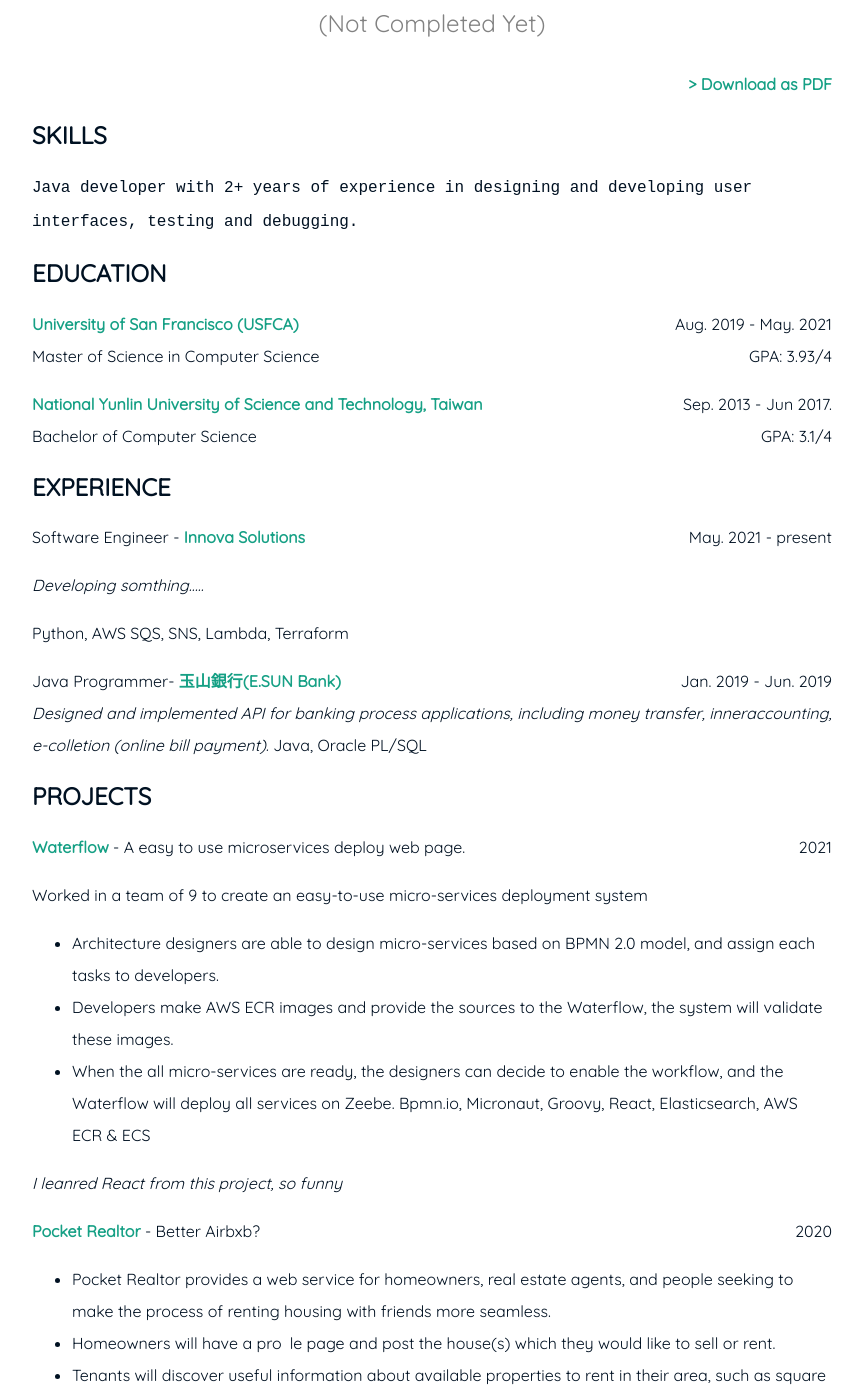
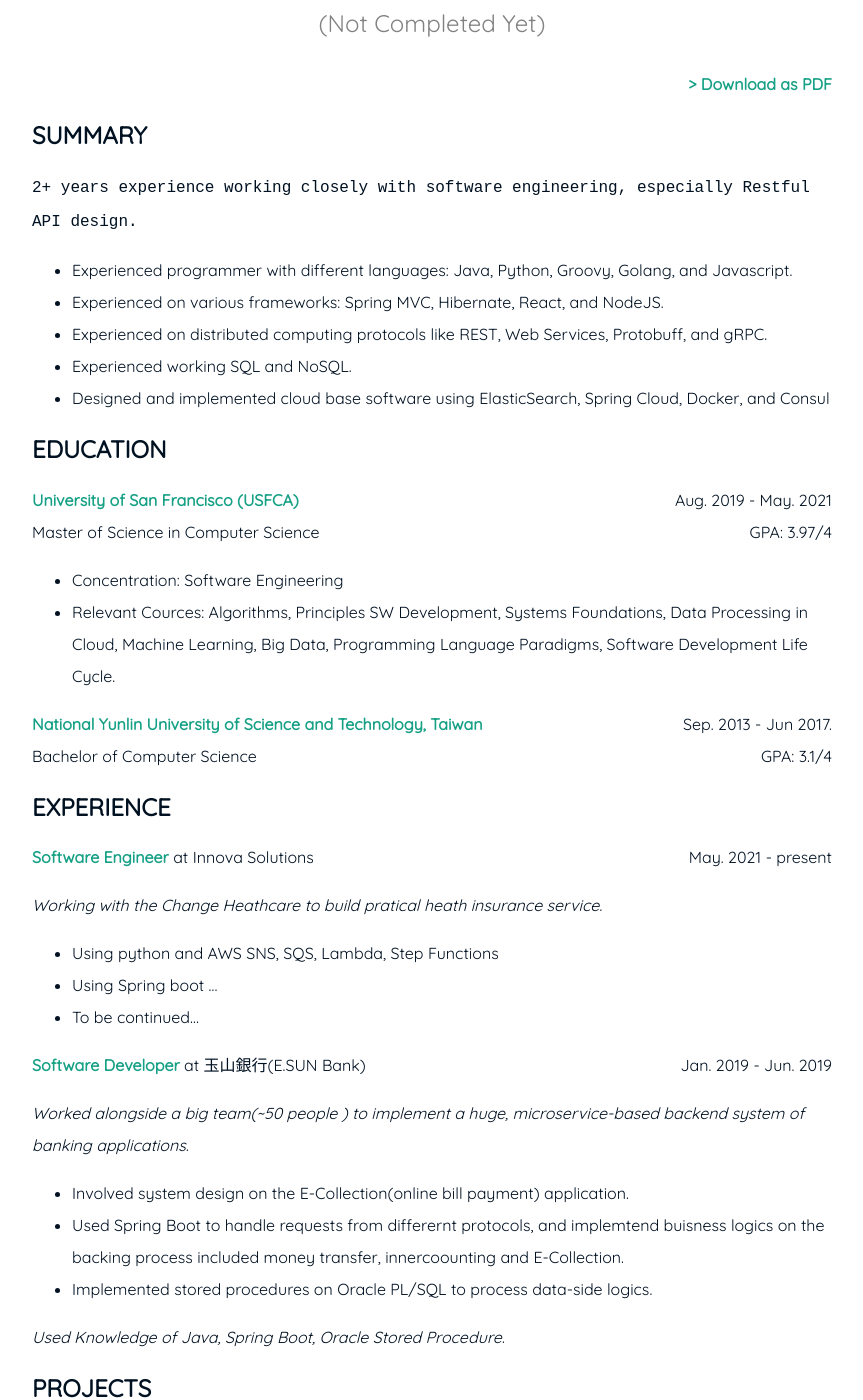
Before and after one commit to mchen81/blog, a Jekyll site: the page built from resume.md, in a window 1280 px wide and 1400 px high, scrolled down 240 px. Shown: the whole window, without its empty margins (208-1071 px from the left). Built offline with Jekyll 4.4.1, drawn with Linux system fonts in a browser that asks for light colours.

Commit message:
add more details

```diff
--- a/resume.md
+++ b/resume.md
@@ -7,29 +7,46 @@ subtitle: (Not Completed Yet)
 <span style="float: right; "><a href="{{ '/assets/resume.pdf' | prepend: site.baseurl }}"><strong>> Download as PDF</strong></a> </span>
 <br>
 
-## SKILLS
+## SUMMARY
 
-`Java developer with 2+ years of experience in designing and developing user interfaces, testing and debugging. `
+`2+ years experience working closely with software engineering, especially Restful API design. `
+
+- Experienced programmer with different languages: Java, Python, Groovy, Golang, and Javascript.
+- Experienced on various frameworks: Spring MVC, Hibernate, React, and NodeJS.
+- Experienced on distributed computing protocols like REST, Web Services, Protobuff, and gRPC.
+- Experienced working SQL and NoSQL.
+- Designed and implemented cloud base software using ElasticSearch, Spring Cloud, Docker, and Consul
 
 ## EDUCATION
 
 **University of San Francisco (USFCA)** <span style="float: right; ">Aug. 2019 - May. 2021</span> <br/>
-Master of Science in Computer Science <span style="float: right; ">GPA: 3.93/4</span>
+Master of Science in Computer Science <span style="float: right; ">GPA: 3.97/4</span>
+
+- Concentration: Software Engineering
+- Relevant Cources: Algorithms, Principles SW Development, Systems Foundations, Data Processing in Cloud, Machine Learning, Big Data, Programming Language Paradigms, Software Development Life Cycle.
 
 **National Yunlin University of Science and Technology, Taiwan** <span style="float: right; "> Sep. 2013 - Jun 2017.</span> <br/>
 Bachelor of Computer Science <span style="float: right; ">GPA: 3.1/4</span>
 
 ## EXPERIENCE
 
-Software Engineer - **Innova Solutions** <span style="float: right; ">May. 2021 - present</span>
+**Software Engineer** at Innova Solutions <span style="float: right; ">May. 2021 - present</span>
 
-_Developing somthing....._
+_Working with the Change Heathcare to build pratical heath insurance service._
 
-Python, AWS SQS, SNS, Lambda, Terraform
+- Using python and AWS SNS, SQS, Lambda, Step Functions
+- Using Spring boot ...
+- To be continued...
 
-Java Programmer- **玉山銀行(E.SUN Bank)** <span style="float: right; ">Jan. 2019 - Jun. 2019</span>
-_Designed and implemented API for banking process applications, including money transfer, inneraccounting, e-colletion (online bill payment)._
-Java, Oracle PL/SQL
+**Software Developer** at 玉山銀行(E.SUN Bank) <span style="float: right; ">Jan. 2019 - Jun. 2019</span>
+
+_Worked alongside a big team(~50 people ) to implement a huge, microservice-based backend system of banking applications._
+
+- Involved system design on the E-Collection(online bill payment) application.
+- Used Spring Boot to handle requests from differernt protocols, and implemtend buisness logics on the backing process included money transfer, innercoounting and E-Collection.
+- Implemented stored procedures on Oracle PL/SQL to process data-side logics.
+
+_Used Knowledge of Java, Spring Boot, Oracle Stored Procedure._
 
 ## PROJECTS
 
```
Also changed, not shown: _posts/GO-number-convertor.md (renamed from _posts/2016-05-20-number-convertor.md, +3 -3 lines), index.md (+7 -3 lines).
